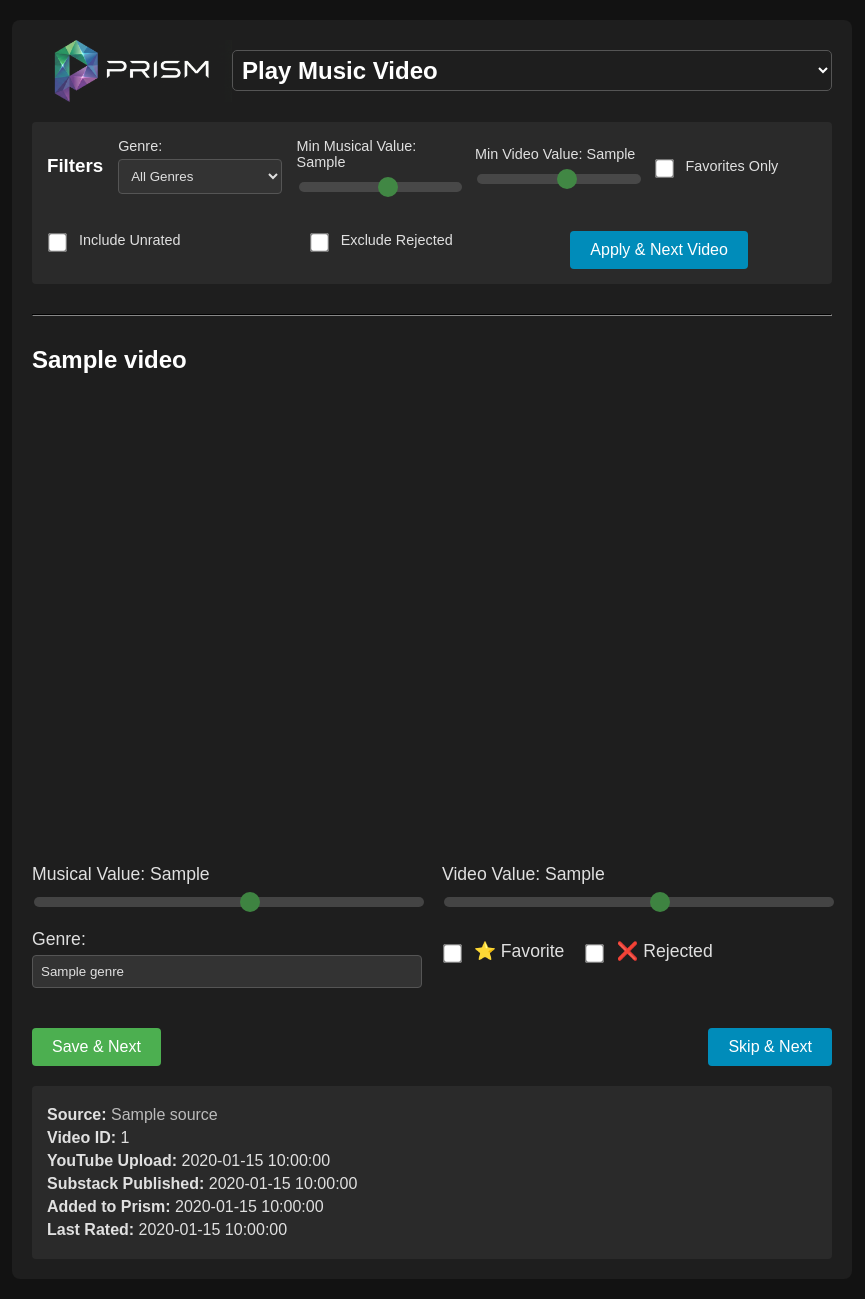
After one commit to airflow2010/GOODMUSIC, a Flask app: template templates/play.html in a window 1280 px wide. The commit adds this page. Shown: the whole page, without its empty margins (208-1073 px from the left). Run offline with Flask 2, Linux system fonts and the light colour scheme; the template is opened without the code that fills it: most values are stand-ins (such as "Sample title", 1, 10 or a date in 2020).

Commit message:
add play mode with filters

```diff
--- a/main.py
+++ b/main.py
@@ -73,6 +73,91 @@ def rating_mode():
     return render_template('rating.html', video=video, genres=sorted_genres)
 
 
+@app.route('/play', methods=['GET', 'POST'])
+def playing_mode():
+    """
+    Presents a random, filtered music video to the user, with editing capabilities.
+    """
+    if not db:
+        return "Error: Firestore client not initialized.", 500
+
+    # --- Get Filter Criteria ---
+    # Filters can come from a POST (submitting the filter form) or GET (direct link, or redirect after save)
+    source = request.form if request.method == 'POST' else request.args
+
+    min_musical_value = source.get('min_musical_value', 1, type=int)
+    min_video_value = source.get('min_video_value', 1, type=int)
+    genre_filter = source.get('genre_filter', 'All')
+
+    if request.method == 'POST':
+        favorite_only = 'favorite_only' in source
+        include_unrated = 'include_unrated' in source
+        exclude_rejected = 'exclude_rejected' in source
+    else:
+        favorite_only = source.get('favorite_only', 'false') == 'true'
+        include_unrated = source.get('include_unrated', 'true') == 'true'
+        exclude_rejected = source.get('exclude_rejected', 'true') == 'true'
+
+    # --- Fetch and Filter Videos ---
+    try:
+        # Base query
+        query = db.collection(COLLECTION_NAME)
+
+        if exclude_rejected:
+            query = query.where(filter=firestore.FieldFilter("rejected", "==", False))
+
+        docs = query.stream()
+        all_videos = [doc.to_dict() for doc in docs]
+
+        # Apply filters in Python
+        filtered_videos = []
+        for v in all_videos:
+            if genre_filter != 'All' and v.get('genre') != genre_filter:
+                continue
+            if favorite_only and not v.get('favorite'):
+                continue
+
+            musical_val = v.get('musical_value', 0)
+            video_val = v.get('video_value', 0)
+            is_unrated = (musical_val == 0)
+
+            if is_unrated:
+                if not include_unrated:
+                    continue
+            elif musical_val < min_musical_value or video_val < min_video_value:
+                continue
+
+            filtered_videos.append(v)
+    except Exception as e:
+        print(f"An error occurred while fetching/filtering videos: {e}")
+        filtered_videos = []
+
+    # Select a random video from the filtered list
+    video = None
+    if filtered_videos:
+        video = random.choice(filtered_videos)
+
+    # --- Fetch All Genres for Dropdowns ---
+    try:
+        docs = db.collection(COLLECTION_NAME).get()
+        unique_genres = {doc.to_dict().get('genre') for doc in docs if doc.exists and doc.to_dict().get('genre')}
+        unique_genres.discard("Unknown")
+        sorted_genres = sorted(list(unique_genres))
+    except Exception as e:
+        print(f"An error occurred while fetching genres: {e}")
+        sorted_genres = []
+
+    current_filters = {
+        'min_musical_value': min_musical_value,
+        'min_video_value': min_video_value,
+        'genre_filter': genre_filter,
+        'favorite_only': favorite_only,
+        'include_unrated': include_unrated,
+        'exclude_rejected': exclude_rejected,
+    }
+
+    return render_template('play.html', video=video, genres=sorted_genres, filters=current_filters)
+
 @app.route("/save_rating/<string:video_id>", methods=['POST'])
 def save_rating(video_id):
     """
@@ -102,6 +187,39 @@ def save_rating(video_id):
     # Redirect to the next video to rate
     return redirect(url_for('rating_mode'))
 
+@app.route("/save_play_rating/<string:video_id>", methods=['POST'])
+def save_play_rating(video_id):
+    """
+    Saves ratings from the play mode and redirects back to play mode
+    with the same filters.
+    """
+    if not db:
+        return "Error: Firestore client not initialized.", 500
+
+    try:
+        doc_ref = db.collection(COLLECTION_NAME).document(video_id)
+        update_data = {
+            'musical_value': int(request.form.get('musical_value', 0)),
+            'video_value': int(request.form.get('video_value', 0)),
+            'genre': request.form.get('genre', 'Unknown'),
+            'favorite': 'favorite' in request.form,
+            'rejected': 'rejected' in request.form,
+            'date_rated': firestore.SERVER_TIMESTAMP
+        }
+        doc_ref.update(update_data)
+    except Exception as e:
+        return f"An error occurred: {e}", 500
+
+    # Re-apply filters for the next video by redirecting with query parameters
+    filters = {
+        'min_musical_value': request.form.get('min_musical_value_hidden'),
+        'min_video_value': request.form.get('min_video_value_hidden'),
+        'genre_filter': request.form.get('genre_filter_hidden'),
+        'favorite_only': request.form.get('favorite_only_hidden'),
+        'include_unrated': request.form.get('include_unrated_hidden'),
+        'exclude_rejected': request.form.get('exclude_rejected_hidden')
+    }
+    return redirect(url_for('playing_mode', **{k: v for k, v in filters.items() if v is not None}))
 
 if __name__ == "__main__":
     # For local development:
--- /dev/null
+++ b/templates/play.html
@@ -0,0 +1,218 @@
+<!DOCTYPE html>
+<html lang="en">
+<head>
+    <meta charset="UTF-8">
+    <meta name="viewport" content="width=device-width, initial-scale=1.0">
+    <title>Playing Mode</title>
+    <style>
+        body { font-family: sans-serif; background-color: #121212; color: #e0e0e0; margin: 20px; }
+        .container { max-width: 800px; margin: auto; background-color: #1e1e1e; padding: 20px; border-radius: 8px; }
+        .video-container { position: relative; padding-bottom: 56.25%; height: 0; overflow: hidden; margin-bottom: 20px; }
+        .video-container iframe { position: absolute; top: 0; left: 0; width: 100%; height: 100%; }
+        h1, h2, h3 { color: #ffffff; }
+        form { display: grid; grid-template-columns: 1fr 1fr; gap: 20px; }
+        .filter-form { display: flex; flex-wrap: wrap; gap: 15px; align-items: center; background-color: #2a2a2a; padding: 15px; border-radius: 4px; margin-bottom: 20px; grid-template-columns: none; }
+        .filter-form > div { flex: 1 1 150px; }
+        .filter-form label { font-size: 0.9em; }
+        .filter-form .button-group { grid-column: auto; }
+        label { display: block; margin-bottom: 5px; font-size: 1.1em; }
+        input[type="text"], input[type="number"], select {
+            width: 100%; padding: 8px; box-sizing: border-box; background-color: #333; color: #e0e0e0; border: 1px solid #555; border-radius: 4px;
+        }
+        .checkbox-group { display: flex; align-items: center; gap: 10px; margin-bottom: 10px; }
+        .checkbox-group label { cursor: pointer; }
+        .checkbox-group input[type="checkbox"] { transform: scale(1.5); margin-right: 5px; }
+        .button-group { grid-column: 1 / -1; display: flex; justify-content: space-between; align-items: center; margin-top: 20px; }
+        button, .button-link {
+            padding: 10px 20px; border: none; border-radius: 4px; cursor: pointer; font-size: 16px; text-decoration: none; display: inline-block; text-align: center;
+        }
+        .save-button { background-color: #4CAF50; color: white; }
+        .next-button { background-color: #008CBA; color: white; }
+        .info { margin-top: 20px; background-color: #2a2a2a; padding: 15px; border-radius: 4px; }
+        .info p { margin: 5px 0; }
+        .info a { color: #bbbbbb; text-decoration: none; }
+        .info a:hover { text-decoration: underline; }
+        .slider-container { display: flex; flex-direction: column; gap: 5px; }
+        input[type="range"] { -webkit-appearance: none; width: 100%; height: 10px; background: #555; outline: none; opacity: 0.7; -webkit-transition: .2s; transition: opacity .2s; border-radius: 5px; }
+        input[type="range"]:hover { opacity: 1; }
+        input[type="range"]::-webkit-slider-thumb { -webkit-appearance: none; appearance: none; width: 20px; height: 20px; background: #4CAF50; cursor: pointer; border-radius: 50%; }
+        input[type="range"]::-moz-range-thumb { width: 20px; height: 20px; background: #4CAF50; cursor: pointer; border-radius: 50%; }
+        .logo-wrap { display: flex; align-items: center; justify-content: flex-start; margin-bottom: 20px; }
+        .logo { max-width: 200px; height: auto; mix-blend-mode: screen; }
+    </style>
+</head>
+<body>
+
+<div class="container">
+    <div style="display: flex; justify-content: space-between; align-items: center; margin-bottom: 20px;">
+        <div class="logo-wrap" style="margin-bottom: 0;">
+            <img class="logo" src="{{ url_for('static', filename='prism_fullsize.png') }}" alt="Logo">
+        </div>
+        <select onchange="window.location.href=this.value" style="font-size: 1.5em; font-weight: bold; background-color: #1e1e1e; color: #ffffff; border: 1px solid #555; padding: 5px; border-radius: 5px; cursor: pointer;">
+            <option value="{{ url_for('rating_mode') }}">Rate Music Video</option>
+            <option value="{{ url_for('playing_mode') }}" selected>Play Music Video</option>
+        </select>
+    </div>
+
+    <!-- Filter Form -->
+    <form class="filter-form" action="{{ url_for('playing_mode') }}" method="post">
+        <h3>Filters</h3>
+        <div>
+            <label for="genre_filter">Genre:</label>
+            <select id="genre_filter" name="genre_filter">
+                <option value="All" {% if filters.genre_filter == 'All' %}selected{% endif %}>All Genres</option>
+                {% for g in genres %}
+                    <option value="{{ g }}" {% if g == filters.genre_filter %}selected{% endif %}>{{ g }}</option>
+                {% endfor %}
+            </select>
+        </div>
+        <div class="slider-container">
+            <label for="min_musical_value">Min Musical Value: <span id="min_musical_value_display">{{ filters.min_musical_value }}</span></label>
+            <input type="range" id="min_musical_value" name="min_musical_value" min="1" max="10" value="{{ filters.min_musical_value }}">
+        </div>
+        <div class="slider-container">
+            <label for="min_video_value">Min Video Value: <span id="min_video_value_display">{{ filters.min_video_value }}</span></label>
+            <input type="range" id="min_video_value" name="min_video_value" min="1" max="10" value="{{ filters.min_video_value }}">
+        </div>
+        <div class="checkbox-group" style="padding-top: 15px;">
+            <input type="checkbox" id="favorite_only" name="favorite_only" {% if filters.favorite_only %}checked{% endif %}>
+            <label for="favorite_only">Favorites Only</label>
+        </div>
+        <div class="checkbox-group" style="padding-top: 15px;">
+            <input type="checkbox" id="include_unrated" name="include_unrated" {% if filters.include_unrated %}checked{% endif %}>
+            <label for="include_unrated">Include Unrated</label>
+        </div>
+        <div class="checkbox-group" style="padding-top: 15px;">
+            <input type="checkbox" id="exclude_rejected" name="exclude_rejected" {% if filters.exclude_rejected %}checked{% endif %}>
+            <label for="exclude_rejected">Exclude Rejected</label>
+        </div>
+        <div class="button-group">
+             <button type="submit" class="next-button">Apply & Next Video</button>
+        </div>
+    </form>
+
+    <hr style="border-color: #333; margin: 30px 0;">
+
+    {% if video %}
+        <h2>{{ video.title }}</h2>
+
+        <!-- YouTube Player -->
+        <div class="video-container">
+            <div id="player"></div>
+        </div>
+
+        <form action="{{ url_for('save_play_rating', video_id=video.video_id) }}" method="post">
+            <!-- Hidden fields to preserve filters -->
+            <input type="hidden" name="min_musical_value_hidden" value="{{ filters.min_musical_value }}">
+            <input type="hidden" name="min_video_value_hidden" value="{{ filters.min_video_value }}">
+            <input type="hidden" name="genre_filter_hidden" value="{{ filters.genre_filter }}">
+            <input type="hidden" name="favorite_only_hidden" value="{{ 'true' if filters.favorite_only else 'false' }}">
+            <input type="hidden" name="include_unrated_hidden" value="{{ 'true' if filters.include_unrated else 'false' }}">
+            <input type="hidden" name="exclude_rejected_hidden" value="{{ 'true' if filters.exclude_rejected else 'false' }}">
+
+            <!-- Ratings -->
+            <div class="slider-container">
+                <label for="musical_value">Musical Value: <span id="musical_value_display">{{ video.musical_value }}</span></label>
+                <input type="range" id="musical_value" name="musical_value" min="1" max="10" value="{{ video.musical_value }}" required>
+            </div>
+            <div class="slider-container">
+                <label for="video_value">Video Value: <span id="video_value_display">{{ video.video_value }}</span></label>
+                <input type="range" id="video_value" name="video_value" min="1" max="10" value="{{ video.video_value }}" required>
+            </div>
+
+            <!-- Genre -->
+            <div>
+                <label for="genre">Genre:</label>
+                <input type="text" id="genre" name="genre" value="{{ video.genre }}" list="genre_list" autocomplete="off">
+                <datalist id="genre_list">
+                    {% for g in genres %}
+                        <option value="{{ g }}">
+                    {% endfor %}
+                </datalist>
+            </div>
+
+            <!-- Booleans -->
+            <div style="display: flex; gap: 20px;">
+                <div class="checkbox-group">
+                    <input type="checkbox" id="favorite" name="favorite" {% if video.favorite %}checked{% endif %}>
+                    <label for="favorite">⭐ Favorite</label>
+                </div>
+                <div class="checkbox-group">
+                    <input type="checkbox" id="rejected" name="rejected" {% if video.rejected %}checked{% endif %}>
+                    <label for="rejected">❌ Rejected</label>
+                </div>
+            </div>
+
+            <!-- Buttons -->
+            <div class="button-group">
+                <button type="submit" class="save-button">Save & Next</button>
+                <a href="{{ url_for('playing_mode', **filters) }}" class="button-link next-button">Skip & Next</a>
+            </div>
+        </form>
+
+        <div class="info">
+            <p><strong>Source:</strong> <a href="{{ video.source }}" target="_blank">{{ video.source }}</a></p>
+            <p><strong>Video ID:</strong> {{ video.video_id }}</p>
+            <p><strong>YouTube Upload:</strong> {{ video.date_youtube }}</p>
+            <p><strong>Substack Published:</strong> {{ video.date_substack }}</p>
+            <p><strong>Added to Prism:</strong> {{ video.date_prism or video.created_at }}</p>
+            <p><strong>Last Rated:</strong> {{ video.date_rated }}</p>
+        </div>
+
+    {% else %}
+        <h1>No videos match your filter criteria!</h1>
+        <p>Try adjusting the filters above.</p>
+    {% endif %}
+</div>
+
+<script>
+    var tag = document.createElement('script');
+    tag.src = "https://www.youtube.com/iframe_api";
+    var firstScriptTag = document.getElementsByTagName('script')[0];
+    firstScriptTag.parentNode.insertBefore(tag, firstScriptTag);
+
+    var player;
+    function onYouTubeIframeAPIReady() {
+        player = new YT.Player('player', {
+            height: '390',
+            width: '640',
+            videoId: '{{ video.video_id if video else "" }}',
+            playerVars: {
+                'playsinline': 1,
+                'autoplay': 1
+            }
+        });
+    }
+
+    // Script for sliders
+    document.addEventListener('DOMContentLoaded', function() {
+        // Filter sliders
+        const minMusicalValueSlider = document.getElementById('min_musical_value');
+        const minMusicalValueDisplay = document.getElementById('min_musical_value_display');
+        if (minMusicalValueSlider) {
+            minMusicalValueSlider.oninput = function() { minMusicalValueDisplay.textContent = this.value; }
+        }
+
+        const minVideoValueSlider = document.getElementById('min_video_value');
+        const minVideoValueDisplay = document.getElementById('min_video_value_display');
+        if (minVideoValueSlider) {
+            minVideoValueSlider.oninput = function() { minVideoValueDisplay.textContent = this.value; }
+        }
+
+        // Rating sliders
+        const musicalValueSlider = document.getElementById('musical_value');
+        const musicalValueDisplay = document.getElementById('musical_value_display');
+        if (musicalValueSlider) {
+            musicalValueSlider.oninput = function() { musicalValueDisplay.textContent = this.value; }
+        }
+
+        const videoValueSlider = document.getElementById('video_value');
+        const videoValueDisplay = document.getElementById('video_value_display');
+        if (videoValueSlider) {
+            videoValueSlider.oninput = function() { videoValueDisplay.textContent = this.value; }
+        }
+    });
+</script>
+
+</body>
+</html>
```
Also changed, not shown: templates/rating.html (+9 -4 lines).
